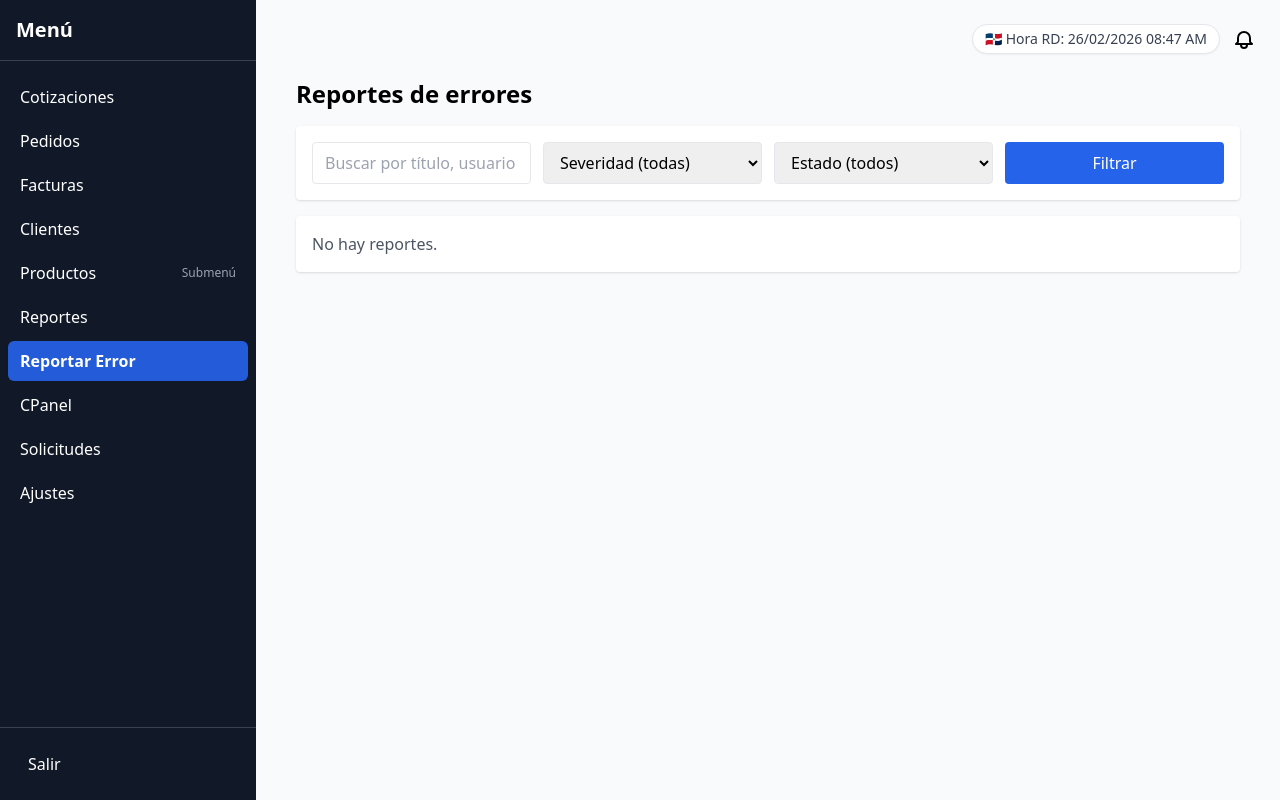
After one commit to Buzzvitalize/tiendix, a Flask app: page /cpaneltx/reportes-error in a window 1280 px wide. The commit adds this page. Run offline with Flask 3, Linux system fonts and the light colour scheme; the visitor is signed in with stand-in values (Sample User, id 1); some libraries are stand-ins or nearby versions.

Commit message:
feat: agregar formulario de reportar error y panel de seguimiento

```diff
--- a/app.py
+++ b/app.py
@@ -44,6 +44,7 @@ from models import (
     ExportLog,
     NcfLog,
     Notification,
+    ErrorReport,
     AuditLog,
     dom_now,
 )
@@ -473,6 +474,31 @@ def _migrate_legacy_schema():
             )"""
         )
 
+    if not inspector.has_table('error_report'):
+        statements.append(
+            """CREATE TABLE error_report (
+                id INTEGER PRIMARY KEY,
+                created_at DATETIME NOT NULL,
+                updated_at DATETIME NOT NULL,
+                user_id INTEGER REFERENCES user(id),
+                username VARCHAR(80),
+                company_id INTEGER,
+                title VARCHAR(180) NOT NULL,
+                module VARCHAR(80) NOT NULL,
+                severity VARCHAR(20) NOT NULL,
+                status VARCHAR(20) NOT NULL,
+                page_url VARCHAR(255),
+                happened_at DATETIME,
+                expected_behavior TEXT,
+                actual_behavior TEXT NOT NULL,
+                steps_to_reproduce TEXT NOT NULL,
+                contact_email VARCHAR(120),
+                ip VARCHAR(45),
+                user_agent VARCHAR(255),
+                admin_notes TEXT
+            )"""
+        )
+
     for stmt in statements:
         db.session.execute(db.text(stmt))
     if statements:
@@ -1006,6 +1032,76 @@ def reject_request(req_id):
     return redirect(url_for('admin_requests'))
 
 
+
+
+@app.route('/reportar-error', methods=['GET', 'POST'])
+def report_error():
+    if 'user_id' not in session:
+        flash('Debe iniciar sesión para reportar un error')
+        return redirect(url_for('auth.login'))
+
+    modules = [
+        'Login / Acceso',
+        'Cotizaciones',
+        'Pedidos',
+        'Facturas',
+        'Inventario',
+        'Clientes',
+        'Reportes',
+        'PDF / Descargas',
+        'Configuración',
+        'Otro',
+    ]
+    severities = [('baja', 'Baja'), ('media', 'Media'), ('alta', 'Alta'), ('critica', 'Crítica')]
+
+    if request.method == 'POST':
+        title = (request.form.get('title') or '').strip()
+        module = request.form.get('module') or 'Otro'
+        severity = request.form.get('severity') or 'media'
+        page_url = (request.form.get('page_url') or '').strip()
+        expected_behavior = (request.form.get('expected_behavior') or '').strip()
+        actual_behavior = (request.form.get('actual_behavior') or '').strip()
+        steps_to_reproduce = (request.form.get('steps_to_reproduce') or '').strip()
+        contact_email = (request.form.get('contact_email') or '').strip()
+        happened_at_raw = (request.form.get('happened_at') or '').strip()
+
+        if not title or not actual_behavior or not steps_to_reproduce:
+            flash('Complete título, qué pasó y pasos para reproducir el error.')
+            return render_template('report_error.html', modules=modules, severities=severities)
+
+        happened_at = None
+        if happened_at_raw:
+            try:
+                happened_at = datetime.fromisoformat(happened_at_raw)
+            except ValueError:
+                flash('La fecha/hora del incidente no es válida.')
+                return render_template('report_error.html', modules=modules, severities=severities)
+
+        report = ErrorReport(
+            user_id=session.get('user_id'),
+            username=session.get('username') or session.get('full_name'),
+            company_id=current_company_id(),
+            title=title,
+            module=module,
+            severity=severity,
+            status='abierto',
+            page_url=page_url[:255] if page_url else None,
+            happened_at=happened_at,
+            expected_behavior=expected_behavior,
+            actual_behavior=actual_behavior,
+            steps_to_reproduce=steps_to_reproduce,
+            contact_email=contact_email[:120] if contact_email else None,
+            ip=(request.headers.get('X-Forwarded-For', request.remote_addr) or '')[:45],
+            user_agent=(request.headers.get('User-Agent') or '')[:255],
+        )
+        db.session.add(report)
+        db.session.commit()
+        log_audit('error_report_create', 'error_report', report.id, details=f'severity={severity};module={module}')
+        flash('Reporte enviado. Responderemos en un plazo de hasta 72 horas laborables (puede ser antes).')
+        return redirect(url_for('report_error'))
+
+    return render_template('report_error.html', modules=modules, severities=severities)
+
 # --- CPanel ---
 
 
@@ -1126,6 +1222,43 @@ def cpanel_invoice_delete(iid):
     return redirect(url_for('cpanel_invoices'))
 
 
+
+
+
+@app.route('/cpaneltx/reportes-error')
+@admin_only
+def cpanel_error_reports():
+    status = request.args.get('status', '')
+    severity = request.args.get('severity', '')
+    q = request.args.get('q', '')
+    page = request.args.get('page', 1, type=int)
+
+    query = ErrorReport.query
+    if status:
+        query = query.filter(ErrorReport.status == status)
+    if severity:
+        query = query.filter(ErrorReport.severity == severity)
+    if q:
+        query = query.filter(or_(ErrorReport.title.ilike(f'%{q}%'), ErrorReport.username.ilike(f'%{q}%'), ErrorReport.ip.ilike(f'%{q}%')))
+
+    reports = query.order_by(ErrorReport.created_at.desc()).paginate(page=page, per_page=20, error_out=False)
+    return render_template('cpanel_error_reports.html', reports=reports, status=status, severity=severity, q=q)
+
+
+@app.post('/cpaneltx/reportes-error/<int:report_id>/estado')
+@admin_only
+def cpanel_error_report_status(report_id):
+    report = ErrorReport.query.get_or_404(report_id)
+    status = request.form.get('status')
+    if status in ('abierto', 'en_proceso', 'resuelto', 'cerrado'):
+        report.status = status
+        report.admin_notes = (request.form.get('admin_notes') or '').strip()
+        db.session.commit()
+        log_audit('error_report_status', 'error_report', report.id, details=f'status={status}')
+        flash('Estado del reporte actualizado')
+    else:
+        flash('Estado inválido')
+    return redirect(url_for('cpanel_error_reports'))
 
 @app.route('/cpaneltx/auditoria')
 @admin_only
--- a/models.py
+++ b/models.py
@@ -298,6 +298,27 @@ class Notification(db.Model):
     created_at = db.Column(db.DateTime, default=dom_now)
 
 
+class ErrorReport(db.Model):
+    id = db.Column(db.Integer, primary_key=True)
+    created_at = db.Column(db.DateTime, default=dom_now, nullable=False)
+    updated_at = db.Column(db.DateTime, default=dom_now, onupdate=dom_now, nullable=False)
+    user_id = db.Column(db.Integer, db.ForeignKey('user.id'))
+    username = db.Column(db.String(80))
+    company_id = db.Column(db.Integer)
+    title = db.Column(db.String(180), nullable=False)
+    module = db.Column(db.String(80), nullable=False)
+    severity = db.Column(db.String(20), nullable=False, default='media')
+    status = db.Column(db.String(20), nullable=False, default='abierto')
+    page_url = db.Column(db.String(255))
+    happened_at = db.Column(db.DateTime)
+    expected_behavior = db.Column(db.Text)
+    actual_behavior = db.Column(db.Text, nullable=False)
+    steps_to_reproduce = db.Column(db.Text, nullable=False)
+    contact_email = db.Column(db.String(120))
+    ip = db.Column(db.String(45))
+    user_agent = db.Column(db.String(255))
+    admin_notes = db.Column(db.Text)
+
 class AuditLog(db.Model):
     id = db.Column(db.Integer, primary_key=True)
     created_at = db.Column(db.DateTime, default=dom_now, nullable=False)
--- a/templates/base.html
+++ b/templates/base.html
@@ -38,6 +38,7 @@
       </details>
 
       <a href="{{ url_for('reportes') }}" class="nav-link">Reportes</a>
+      <a href="{{ url_for('report_error') }}" class="block px-3 py-2 rounded-md font-semibold bg-blue-600/90 hover:bg-blue-500 text-white shadow-sm transition duration-150">Reportar Error</a>
       {% if session.get('role') == 'admin' %}
       <a href="{{ url_for('cpanel_home') }}" class="nav-link">CPanel</a>
       <a href="{{ url_for('admin_requests') }}" class="nav-link">Solicitudes</a>
--- /dev/null
+++ b/templates/cpanel_error_reports.html
@@ -0,0 +1,57 @@
+{% extends 'base.html' %}
+{% block content %}
+<div class="p-4 space-y-4">
+  <h1 class="text-2xl font-semibold">Reportes de errores</h1>
+
+  <form method="get" class="grid gap-3 md:grid-cols-4 bg-white p-4 rounded shadow">
+    <input type="text" name="q" value="{{ q }}" placeholder="Buscar por título, usuario o IP" class="border rounded px-3 py-2" />
+    <select name="severity" class="border rounded px-3 py-2">
+      <option value="">Severidad (todas)</option>
+      {% for v,l in [('baja','Baja'),('media','Media'),('alta','Alta'),('critica','Crítica')] %}
+      <option value="{{ v }}" {% if severity == v %}selected{% endif %}>{{ l }}</option>
+      {% endfor %}
+    </select>
+    <select name="status" class="border rounded px-3 py-2">
+      <option value="">Estado (todos)</option>
+      {% for v,l in [('abierto','Abierto'),('en_proceso','En proceso'),('resuelto','Resuelto'),('cerrado','Cerrado')] %}
+      <option value="{{ v }}" {% if status == v %}selected{% endif %}>{{ l }}</option>
+      {% endfor %}
+    </select>
+    <button class="bg-blue-600 hover:bg-blue-700 text-white rounded px-3 py-2">Filtrar</button>
+  </form>
+
+  <div class="space-y-3">
+    {% for row in reports.items %}
+    <div class="bg-white rounded shadow p-4">
+      <div class="flex flex-wrap justify-between gap-2">
+        <div>
+          <h3 class="font-semibold text-lg">#{{ row.id }} · {{ row.title }}</h3>
+          <p class="text-sm text-gray-600">{{ row.created_at.strftime('%Y-%m-%d %H:%M:%S') }} · {{ row.module }} · Usuario: {{ row.username or '-' }} · IP: <span class="font-mono">{{ row.ip }}</span></p>
+        </div>
+        <div class="text-sm">
+          <span class="px-2 py-1 rounded bg-red-100 text-red-700">{{ row.severity }}</span>
+          <span class="px-2 py-1 rounded bg-blue-100 text-blue-700">{{ row.status }}</span>
+        </div>
+      </div>
+
+      <div class="mt-3 grid md:grid-cols-2 gap-3 text-sm">
+        <div><strong>Qué pasó:</strong><br>{{ row.actual_behavior }}</div>
+        <div><strong>Pasos:</strong><br>{{ row.steps_to_reproduce }}</div>
+      </div>
+
+      <form method="post" action="{{ url_for('cpanel_error_report_status', report_id=row.id) }}" class="mt-3 grid md:grid-cols-3 gap-2">
+        <select name="status" class="border rounded px-3 py-2">
+          {% for v,l in [('abierto','Abierto'),('en_proceso','En proceso'),('resuelto','Resuelto'),('cerrado','Cerrado')] %}
+          <option value="{{ v }}" {% if row.status == v %}selected{% endif %}>{{ l }}</option>
+          {% endfor %}
+        </select>
+        <input name="admin_notes" value="{{ row.admin_notes or '' }}" class="border rounded px-3 py-2" placeholder="Notas internas" />
+        <button class="bg-gray-900 hover:bg-black text-white rounded px-3 py-2">Guardar estado</button>
+      </form>
+    </div>
+    {% else %}
+    <div class="bg-white rounded shadow p-4 text-gray-600">No hay reportes.</div>
+    {% endfor %}
+  </div>
+</div>
+{% endblock %}
--- a/templates/cpaneltx.html
+++ b/templates/cpaneltx.html
@@ -6,5 +6,6 @@
   <a href="{{ url_for('cpanel_orders') }}" class="bg-white p-4 rounded shadow hover:bg-gray-50">Pedidos</a>
   <a href="{{ url_for('cpanel_invoices') }}" class="bg-white p-4 rounded shadow hover:bg-gray-50">Facturas</a>
   <a href="{{ url_for('cpanel_auditoria') }}" class="bg-white p-4 rounded shadow hover:bg-gray-50">Auditoría</a>
+  <a href="{{ url_for('cpanel_error_reports') }}" class="bg-white p-4 rounded shadow hover:bg-gray-50">Reportes de errores</a>
 </div>
 {% endblock %}
```
Also changed, not shown: templates/report_error.html (added, +70 -0 lines), tests/test_error_reports.py (added, +74 -0 lines).
